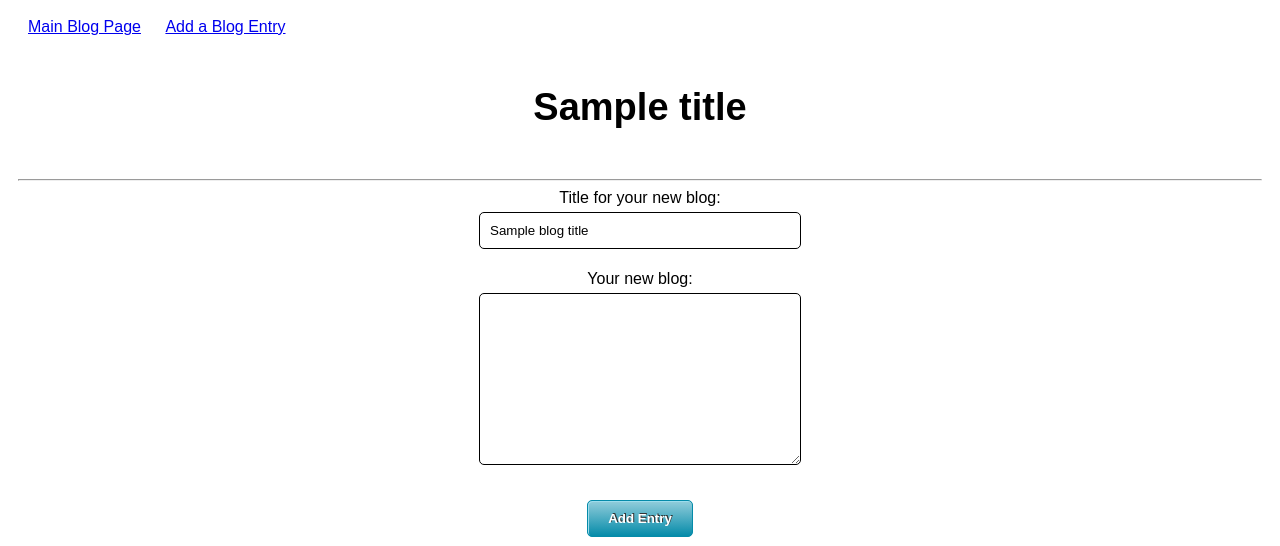
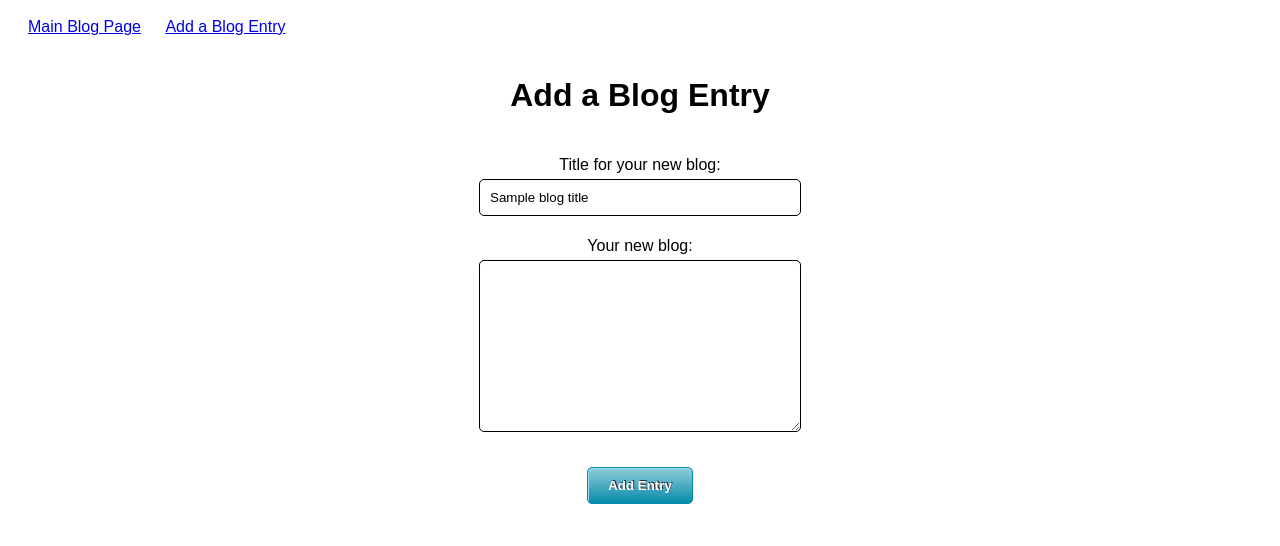
Before and after one commit to ChisimChisim/blogz, a Flask app: template templates/newpost.html in a window 1280 px wide. Shown: the top 546 px of the page. Run offline with Flask 2, Linux system fonts and the light colour scheme; the template is opened without the code that fills it: most values are stand-ins (such as "Sample title", 1, 10 or a date in 2020).

Commit message:
completed

```diff
--- a/main.py
+++ b/main.py
@@ -1,5 +1,6 @@
 from flask import Flask, request, redirect, render_template
 from flask_sqlalchemy import SQLAlchemy
+from datetime import datetime
 
 app = Flask(__name__)
 app.config['DEBUG'] = True
@@ -13,16 +14,24 @@ class Blog(db.Model):
     id = db.Column(db.Integer, primary_key=True)
     title = db.Column(db.String(120))
     body = db.Column(db.String(1000))
+    reg_date = db.Column(db.DateTime)
 
-    def __init__(self, title, body):
+    def __init__(self, title, body, reg_date=None):
         self.title = title
         self.body = body
-
+        if reg_date is None:
+            reg_date = datetime.utcnow()
+        self.reg_date = reg_date
 
 @app.route('/blog')
 def index():
-    blogs = Blog.query.all()
-    return render_template('blog_list.html',title="Buid a Blog", blogs=blogs)
+    if request.args:
+        id = request.args.get('id')
+        blog = Blog.query.filter_by(id=id).first()
+        return render_template('blog_entry.html',title="blog.title", blog=blog)
+    else:
+        blogs = Blog.query.order_by(db.desc(Blog.reg_date)).all()
+        return render_template('blog_list.html',title="Buid a Blog", blogs=blogs)
 
 @app.route('/blog', methods=['POST'])
 def add_blog():
@@ -42,9 +51,17 @@ def add_blog():
         new_blog = Blog(blog_title, blog_body)
         db.session.add(new_blog)
         db.session.commit()
+        db.session.flush()
+        reg_id = new_blog.id
 
-    blogs = Blog.query.all()
-    return render_template('blog_list.html',title="Buid a Blog", blogs=blogs)
+    return redirect('/blog?id=' + str(reg_id))
+
+@app.route('/blog', methods=['GET'])
+def show_blog():
+    id = request.args.get('id')
+    blog = Blog.query.filter_by(id=id).first()
+    return render_template('blog_entry.html',title="blog.title", blog=blog)
+
 
 @app.route('/newpost')
 def newpost_form():
--- a/static/style.css
+++ b/static/style.css
@@ -7,11 +7,14 @@ nav a{
     padding:10px;
 }
 
-header .title{
-    font-size: 38px;
-    font-weight: bold;
+a:hover{
+    opacity: 0.7;
+}
+
+h1{
+    display: block;
     text-align: center;
-    margin: 50px auto;
+    padding: 20px;
 }
 
 .blog_list{
@@ -53,3 +56,7 @@ header .title{
     box-shadow: 1px 1px 0 #9DDDED inset;
     text-shadow: 1px -1px 0 #333333;
 }
+
+.btnBlue:hover{
+    opacity: 0.7;
+}
--- a/templates/base.html
+++ b/templates/base.html
@@ -9,12 +9,6 @@
         <a href="/blog">Main Blog Page</a>
         <a href="/newpost">Add a Blog Entry</a>
     </nav>
-    <header>
-        <div class='title'>
-            {{title}}
-        </div>
-        <hr>
-    </header>
 
     {% block content %}
     {% endblock %}
--- a/templates/blog_list.html
+++ b/templates/blog_list.html
@@ -1,10 +1,10 @@
 {% extends "base.html" %}
 
 {% block content %}
-
+    <h1>Buid a Blog</h1>
     {% for blog in blogs %}
     <div class='blog_list'>
-        <h2>{{blog.title}}</h2>
+        <a href="/blog?id={{blog.id}}"><h2>{{blog.title}}</h2></a>
         <p>{{blog.body}}</p>
     </div>
     {% endfor %}
--- a/templates/newpost.html
+++ b/templates/newpost.html
@@ -1,6 +1,7 @@
 {% extends "base.html" %}
 
 {% block content %}
+<h1>Add a Blog Entry</h1>
 <div class="newpost_form">
     <form method='post' action="/blog">
         <label>
```
Also changed, not shown: templates/blog_entry.html (added, +8 -0 lines).
